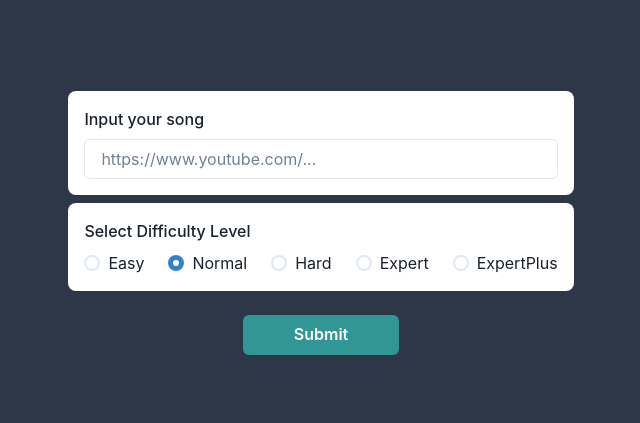
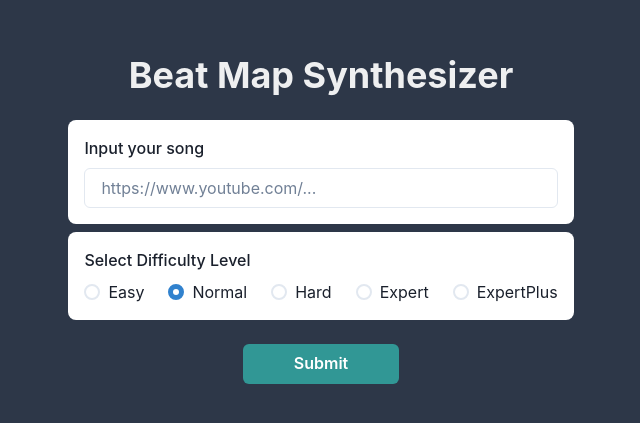
Before and after one commit to jordang7/BeatMapSynth-frontend, a Next.js app: page / in a window 1280 px wide. Shown: the part 181-604 px from the top of the page, without its empty margins (319-959 px from the left). Built offline with nearby package versions, Linux system fonts and the light colour scheme.

Commit message:
updated api endpoint + styling

```diff
--- a/pages/index.js
+++ b/pages/index.js
@@ -9,10 +9,13 @@ import {
   Radio,
   Center,
   Box,
+  Heading,
+  VStack,
 } from "@chakra-ui/react";
 import { Field, Form, Formik } from "formik";
 
-const BASE_URL = "https://beatmapsynth.com/convert"; //CHANGE THIS TO CURRENT BACKEND URL
+const BASE_URL =
+  "http://beatmapsynth-env.us-east-2.elasticbeanstalk.com/convert";
 
 export default function Home() {
   function validateName(value) {
@@ -24,7 +27,13 @@ export default function Home() {
   }
 
   return (
-    <Center height="100vh" bgColor="gray.700" bgRepeat={true}>
+    <>
+      <Box bgColor="gray.700">
+        <Center height="100vh" bgRepeat={true}>
+          <VStack>
+            <Heading height={"50px"} color={"whiteAlpha.900"}>
+              Beat Map Synthesizer
+            </Heading>
             <Formik
               initialValues={{ song: "", difficulty: "normal" }}
               onSubmit={async (values, { resetForm }) => {
@@ -48,7 +57,9 @@ export default function Home() {
                             {...field}
                             placeholder="https://www.youtube.com/..."
                           />
-                    <FormErrorMessage>{form.errors.song}</FormErrorMessage>
+                          <FormErrorMessage>
+                            {form.errors.song}
+                          </FormErrorMessage>
                         </FormControl>
                       )}
                     </Field>
@@ -61,7 +72,9 @@ export default function Home() {
                             form.errors.difficulty && form.touched.difficulty
                           }
                         >
-                    <FormLabel as="legend">Select Difficulty Level</FormLabel>
+                          <FormLabel as="legend">
+                            Select Difficulty Level
+                          </FormLabel>
                           <RadioGroup {...field}>
                             <HStack spacing="24px">
                               <Radio {...field} value="easy">
@@ -99,6 +112,9 @@ export default function Home() {
                 </Form>
               )}
             </Formik>
+          </VStack>
         </Center>
+      </Box>
+    </>
   );
 }
```
Lines whose indentation alone changed are shown as unchanged.
